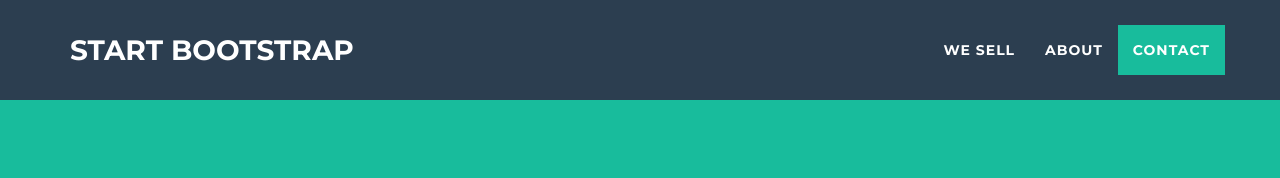
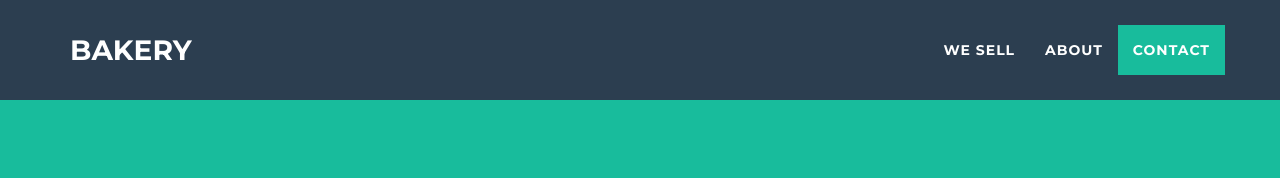
Before and after one commit to rejesusjohnroy/bakery.github.io, a plain HTML site: page index.html in a window 1280 px wide. Shown: the top 178 px of the page. Drawn offline with nearby package versions, Linux system fonts and the light colour scheme.

Commit message:
Update index.html

```diff
--- a/index.html
+++ b/index.html
@@ -9,7 +9,7 @@
     <meta name="description" content="">
     <meta name="author" content="">
 
-    <title>Freelancer - Start Bootstrap Theme</title>
+    <title>Bakery</title>
 
     <!-- Bootstrap Core CSS -->
     <link href="vendor/bootstrap/css/bootstrap.min.css" rel="stylesheet">
@@ -41,7 +41,7 @@
                 <button type="button" class="navbar-toggle" data-toggle="collapse" data-target="#bs-example-navbar-collapse-1">
                     <span class="sr-only">Toggle navigation</span> Menu <i class="fa fa-bars"></i>
                 </button>
-                <a class="navbar-brand" href="#page-top">Start Bootstrap</a>
+                <a class="navbar-brand" href="#page-top">Bakery</a>
             </div>
 
             <!-- Collect the nav links, forms, and other content for toggling -->
```
